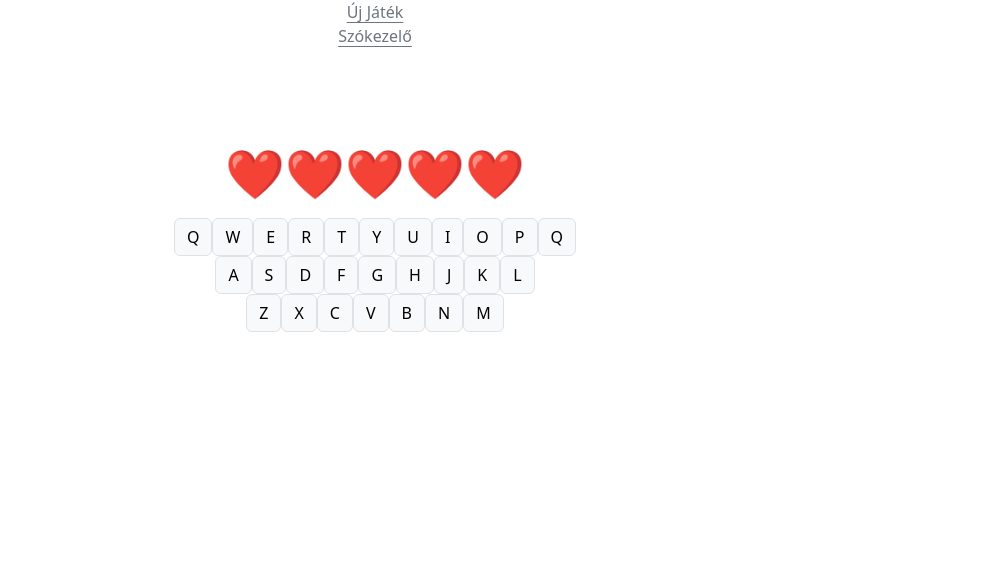
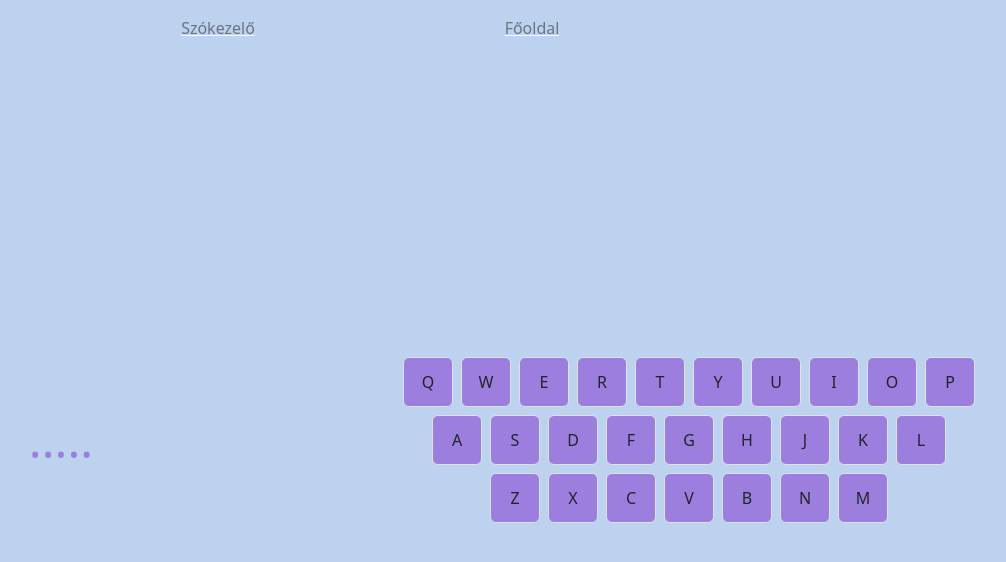
Before and after one commit to Zone1411-HK/Akasztofa, a plain HTML site: page frontend/html/jatek.html in a window 1280 px wide. Shown: the whole page, without its empty margins (265-1271 px from the left). Drawn offline with Linux system fonts and the light colour scheme; no server answers.

Commit message:
Folytatás

```diff
--- a/backend/api/api.js
+++ b/backend/api/api.js
@@ -44,7 +44,7 @@ router.get('/testsql', async (request, response) => {
 
 //! ------------------------------------------------------------------- //
 
-let wordList = ['a','b','c'];
+let wordList = ['aa','bb','cc'];
 
 router.post('/addWord', (request, response) => {
     let { word } = request.body;
--- a/frontend/css/index.css
+++ b/frontend/css/index.css
@@ -1,3 +1,8 @@
+body{
+    height: 100vh;
+    background-color: #BCD2EE;
+    color: #9B7EDE;
+}
 #indexMainDiv{
     display: flex;
     flex-direction: column;
@@ -8,3 +13,12 @@
     justify-content: center;
     align-items: center;
 }
+.btn{
+    width: 50px;
+    height: 50px;
+    background-color: #9B7EDE;
+}
+.valamiRow{
+    width: 100%;
+    height: 100vh;
+}
--- a/frontend/html/jatek.html
+++ b/frontend/html/jatek.html
@@ -13,62 +13,59 @@
         <link rel="stylesheet" href="../css/index.css" />
         <!--!JavaScript-->
         <script src="../javascript/fetch.js"></script>
+        <script src="../javascript/jatek.js"></script>
     </head>
     <body>
         <div class="container-fluid" id="indexMainDiv">
-            <div class="row">
-                <div class="col-12 centerContent">
-                    <a class="link-offset-2 link-secondary" href="/jatek">Új Játék</a>
+            <div class="row w-50 mt-3">
+                <div class="col-6 d-flex justify-content-center">
+                    <div class="text-center"><a class="link-underline-light link-secondary" href="/szokezelo">Szókezelő</a></div>
                 </div>
-                <div class="col-12 centerContent">
-                    <a class="link-offset-2 link-secondary" href="szokezelo">Szókezelő</a>
+                <div class="col-6 d-flex justify-content-center">
+                    <div class="text-center"><a class="link-underline-light link-secondary" href="/">Főoldal   </a></div>
                 </div>
             </div>
-            <div class="row mt-5 pt-5">
-                <div class="col-12 display-5" id="livesDiv">
-                    <span id="lives">❤️❤️❤️❤️❤️</span>
+            <div class="row centerContent valamiRow">
+                <div class="col-6 display-5 centerContent" id="livesDiv">
+                    <span id="lives">.....</span>
                 </div>
-            </div>
-            <div class="row">
-                <div class="col-12">
-                    <span id="length" class="display-6"></span>
+                <div class="col-6">
+                    <div class="row">
+                        <span id="wordSpan" class="display-6 centerContent"></span>
+                    </div>
+                    <div class="col-12 centerContent mb-2 gap-2">
+                        <input type="button" class="btn  border" value="Q">
+                        <input type="button" class="btn  border" value="W">
+                        <input type="button" class="btn  border" value="E">
+                        <input type="button" class="btn  border" value="R">
+                        <input type="button" class="btn  border" value="T">
+                        <input type="button" class="btn  border" value="Y">
+                        <input type="button" class="btn  border" value="U">
+                        <input type="button" class="btn  border" value="I">
+                        <input type="button" class="btn  border" value="O">
+                        <input type="button" class="btn  border" value="P">
+                    </div>
+                    <div class="col-12 centerContent mb-2 gap-2">
+                        <input type="button" class="btn  border" value="A">
+                        <input type="button" class="btn  border" value="S">
+                        <input type="button" class="btn  border" value="D">
+                        <input type="button" class="btn  border" value="F">
+                        <input type="button" class="btn  border" value="G">
+                        <input type="button" class="btn  border" value="H">
+                        <input type="button" class="btn  border" value="J">
+                        <input type="button" class="btn  border" value="K">
+                        <input type="button" class="btn  border" value="L">
+                    </div>
+                    <div class="col-12 centerContent gap-2">
+                        <input type="button" class="btn  border" value="Z">
+                        <input type="button" class="btn  border" value="X">
+                        <input type="button" class="btn  border" value="C">
+                        <input type="button" class="btn  border" value="V">
+                        <input type="button" class="btn  border" value="B">
+                        <input type="button" class="btn  border" value="N">
+                        <input type="button" class="btn  border" value="M">
+                    </div>
                 </div>
-            </div>
-            <div class="row mt-3">
-                <div class="col-12 centerContent">
-                    <input type="button" class="btn btn-light border" value="Q">
-                    <input type="button" class="btn btn-light border" value="W">
-                    <input type="button" class="btn btn-light border" value="E">
-                    <input type="button" class="btn btn-light border" value="R">
-                    <input type="button" class="btn btn-light border" value="T">
-                    <input type="button" class="btn btn-light border" value="Y">
-                    <input type="button" class="btn btn-light border" value="U">
-                    <input type="button" class="btn btn-light border" value="I">
-                    <input type="button" class="btn btn-light border" value="O">
-                    <input type="button" class="btn btn-light border" value="P">
-                    <input type="button" class="btn btn-light border" value="Q">
-                </div>
-                <div class="col-12 centerContent">
-                    <input type="button" class="btn btn-light border" value="A">
-                    <input type="button" class="btn btn-light border" value="S">
-                    <input type="button" class="btn btn-light border" value="D">
-                    <input type="button" class="btn btn-light border" value="F">
-                    <input type="button" class="btn btn-light border" value="G">
-                    <input type="button" class="btn btn-light border" value="H">
-                    <input type="button" class="btn btn-light border" value="J">
-                    <input type="button" class="btn btn-light border" value="K">
-                    <input type="button" class="btn btn-light border" value="L">
-                </div>
-                <div class="col-12 centerContent">
-                    <input type="button" class="btn btn-light border" value="Z">
-                    <input type="button" class="btn btn-light border" value="X">
-                    <input type="button" class="btn btn-light border" value="C">
-                    <input type="button" class="btn btn-light border" value="V">
-                    <input type="button" class="btn btn-light border" value="B">
-                    <input type="button" class="btn btn-light border" value="N">
-                    <input type="button" class="btn btn-light border" value="M">
-                </div>
-
             </div>
         </div>
     </body>
--- /dev/null
+++ b/frontend/javascript/jatek.js
@@ -0,0 +1,58 @@
+let randomWord = "";
+document.addEventListener('DOMContentLoaded', ()=> {
+    generateWord();
+    //document.getElementById('wordSpan').innerText = "a";
+
+    let buttons = document.querySelectorAll('.btn');
+    console.log(buttons);
+    for(const button of buttons){
+        button.addEventListener('click', guess);
+    }
+});
+
+async function generateWord() {
+    try{
+        const response = await GetFetch('/api/randomWord');
+        randomWord = response.randomWord;
+        const wordSpan = document.getElementById('wordSpan');
+
+        let playWord = "";
+
+        for(let i = 0; i < randomWord.length; i++){
+            playWord += '-';
+        }
+        wordSpan.innerText = playWord;
+    }
+    catch (error) {
+        console.error(`Hiba: ${error.message}`);
+    }
+}
+
+function guess(){
+
+    let lives = document.getElementById('lives').innerText.length;
+    console.log(lives);
+    if(lives > 0){
+        let livesSpan = document.getElementById('lives');
+        let isCorrect = false;
+        let wordSpan = document.getElementById('wordSpan');
+        let tempArr = "";
+        for(let i = 0; i < randomWord.length; i++){
+            if(randomWord[i].toLowerCase() == this.value.toLowerCase()){
+                tempArr += this.value
+                isCorrect = true;
+            } else {
+                tempArr += '-';
+            }
+        }
+        if(!isCorrect){
+            livesSpan.innerText = "";
+            lives--;
+            console.log(lives);
+            for(let i = 0; i < lives; i++){
+                livesSpan.innerText += '.';
+            }
+        }
+        wordSpan.innerText = tempArr;
+    }
+}
```
